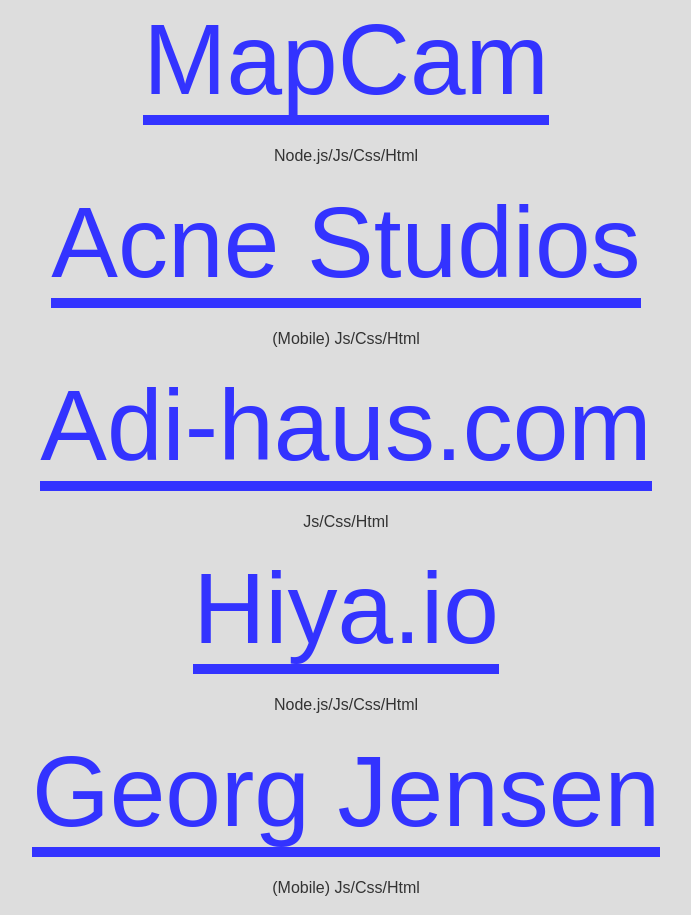
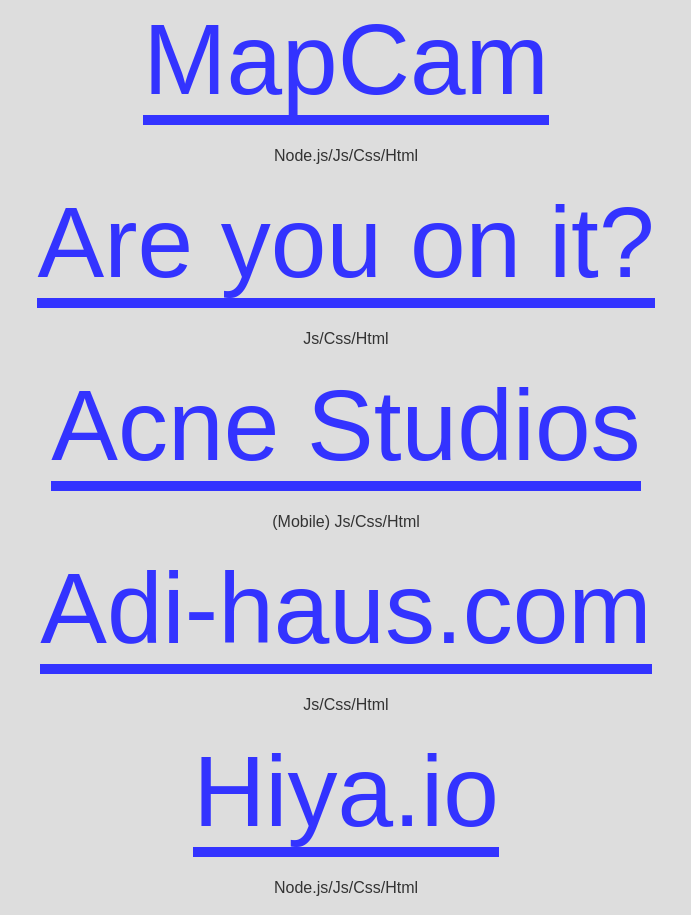
Before and after one commit to dettmar/dettmar.github.io, a website: page index.html in a window 1280 px wide. Shown: the part 1702-2617 px from the top of the page, without its empty margins (294-985 px from the left). Drawn offline with Linux system fonts and the light colour scheme; a web font is replaced by a local one.

Commit message:
SoundCloud added

```diff
--- a/index.html
+++ b/index.html
@@ -45,6 +45,10 @@
 						<li>
 							<a href="http://mapc.am/" target="_blank">MapCam</a><br />
 							<span class="details">Node.js/Js/Css/Html</span>
+						</li>
+						<li>
+							<a href="https://areyouonit.soundcloud.com/" target="_blank">Are you on it?</a><br />
+							<span class="details">Js/Css/Html</span>
 						</li>
 						<li>
 							<a href="http://acnestudios.com/" target="_blank">Acne Studios</a><br />
```
